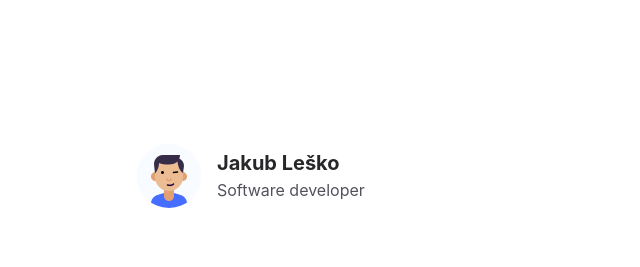
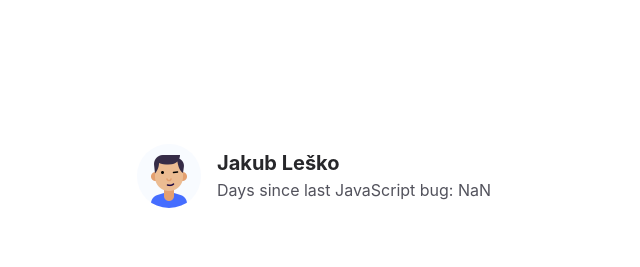
Before and after one commit to kubadlo/whoami, an Astro site: page / in a window 1280 px wide. Shown: the top 267 px of the page, without its empty margins (151-791 px from the left). Built offline with nearby package versions, Linux system fonts and the light colour scheme; Astro itself is replaced by a stand-in of ours.

Commit message:
feat: update headline

```diff
--- a/src/layouts/layout.astro
+++ b/src/layouts/layout.astro
@@ -20,11 +20,14 @@ const { title = "" } = Astro.props;
       media="(prefers-color-scheme: dark)"
     />
     <meta name="author" content="Jakub Leško" />
-    <meta name="description" content="Software developer" />
+    <meta name="description" content="Days since last JavaScript bug: NaN" />
     <meta name="generator" content={Astro.generator} />
     <meta property="og:url" content="https://jakublesko.com" />
     <meta property="og:title" content="Jakub Leško" />
-    <meta property="og:description" content="Software developer" />
+    <meta
+      property="og:description"
+      content="Days since last JavaScript bug: NaN"
+    />
     <meta property="og:image" content="/thumbnail.png" />
     <link rel="sitemap" href="/sitemap-index.xml" />
     <link rel="icon" type="image/png" href="/favicon-196.png" sizes="196x196" />
--- a/src/pages/index.astro
+++ b/src/pages/index.astro
@@ -6,7 +6,7 @@ import Section from "../components/section.astro";
 ---
 
 <Layout>
-  <Header title="Jakub Leško" description="Software developer" />
+  <Header title="Jakub Leško" description="Days since last JavaScript bug: NaN" />
   <Section title="Work">
     <Link href="https://codeberg.org/kubadlo">Codeberg</Link>
     <Link href="https://github.com/kubadlo">GitHub</Link>
```
